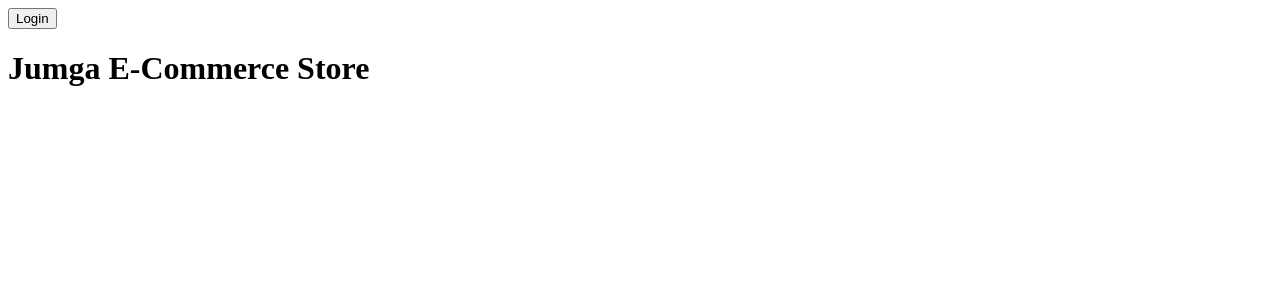
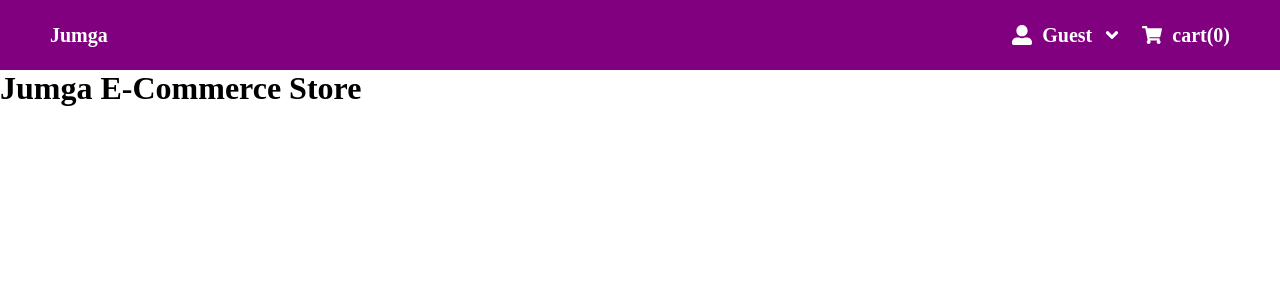
Before and after one commit to Sh3riff/FLW-Dev-Challenge, a React (Create React App) app in the folder client/: page / in a window 1280 px wide. Shown: the top 300 px of the page. Built offline with nearby package versions, Linux system fonts and the light colour scheme; no server answers.

Commit message:
FrontEnd - Navbar & Loader Component added

```diff
--- a/client/src/App.js
+++ b/client/src/App.js
@@ -1,26 +1,24 @@
 import React from 'react';
 import { useAuth0 } from '@auth0/auth0-react';
-import Login from './component/login'
-import Logout from './component/logout'
-
-const AuthNav = () =>{
-  const { isAuthenticated, user } = useAuth0()
-  return (
-    <nav>
-      {isAuthenticated ? <Logout /> : <Login /> }
-    </nav>
-  );
-}
+import Theme from './styles/theme';
+import GlobalStyles from './styles/components'
+import { NavBar, Loader } from './components'
 
 function App() {
   const { isLoading } = useAuth0()
-  if(isLoading) {
-    return <div> Loading... </div>
-  }
+
   return (
     <>
-      <AuthNav />
-      <h1>Jumga E-Commerce Store </h1>
+      <GlobalStyles />
+      <Theme>
+        {
+          isLoading ? <Loader /> :
+          <>
+          <NavBar />
+          <h1>Jumga E-Commerce Store </h1>
+          </>
+        }
+      </Theme>
     </>
   );
 }
--- a/client/src/component/login.js
+++ /dev/null
@@ -1,11 +0,0 @@
-import React from 'react';
-import { useAuth0 } from '@auth0/auth0-react';
-
-const Login = () => {
-    const { loginWithRedirect } = useAuth0()
-    return (
-        <button onClick={ () => loginWithRedirect() }>Login</button>
-    )
-}
-
-export default Login
--- a/client/src/component/logout.js
+++ /dev/null
@@ -1,11 +0,0 @@
-import React from 'react';
-import { useAuth0 } from '@auth0/auth0-react';
-
-const Login = () => {
-    const { logout } = useAuth0()
-    return (
-        <button onClick={ () => logout() }>Logout</button>
-    )
-}
-
-export default Login
--- /dev/null
+++ b/client/src/components/NavBar/NavCart.js
@@ -0,0 +1,16 @@
+import React from 'react';
+import { FaShoppingCart } from "react-icons/fa";
+import { NavRightContainer, NavRightContainerTop } from "./NavStyles"
+
+const NavCart = ({cartItems}) => {
+    return (
+        <NavRightContainer>
+            <NavRightContainerTop>
+                < FaShoppingCart />
+                <p>{`cart(${cartItems || 0})`}</p>
+            </NavRightContainerTop>
+        </NavRightContainer>
+    )
+}
+
+export default NavCart
--- /dev/null
+++ b/client/src/components/NavBar/NavProfile.js
@@ -0,0 +1,42 @@
+import React, { useState } from 'react';
+import { useAuth0 } from '@auth0/auth0-react';
+import { FaUserAlt, FaAngleDown, FaAngleUp } from "react-icons/fa";
+import { NavRightContainer, NavRightContainer2, NavRightContainerTop } from "./NavStyles"
+
+const NavProfile = () => {
+    const { isAuthenticated, user, loginWithRedirect, logout } = useAuth0()
+    const [DropDown, setDropDown] = useState(false);
+
+    const DynamicNav = DropDown ? NavRightContainer2 : NavRightContainer;
+
+    return (
+        <>
+        <DynamicNav>
+            <NavRightContainerTop onClick = { () => setDropDown(!DropDown)}>
+                <FaUserAlt />
+                <p>{ !isAuthenticated ? "Guest" : user.given_name}</p>
+
+                {DropDown ? <FaAngleUp /> : <FaAngleDown />}
+            </NavRightContainerTop>
+            {DropDown &&
+                <ul>
+                    { isAuthenticated ?
+                        <ul>
+                            <li>Profile</li>
+                            <li>My store</li>
+                            <li  onClick={ () => logout() } >logout</li>
+                        </ul>
+                        :
+                        <ul>
+                            <li onClick={ () => loginWithRedirect() }>login</li>
+                            <li onClick={ () => loginWithRedirect() }>Signup</li>
+                        </ul>
+                    }
+                </ul>
+            }
+        </DynamicNav>
+        </>
+    )
+}
+
+export default NavProfile
--- /dev/null
+++ b/client/src/components/NavBar/NavStyles.js
@@ -0,0 +1,60 @@
+import styled from 'styled-components';
+
+export const NavMain = styled.nav`
+    background-color: ${props => props.theme.color.secondary};
+    color: ${props => props.theme.color.light};
+    height: 70px;
+    padding: 20px 50px;
+    font-size: 20px;
+    font-weight: bold;
+    display: flex;
+    justify-content: space-between;
+    align-items: center;
+`;
+
+export const NavLeft = styled.div`
+    cursor: pointer;
+`;
+
+export const NavRight = styled.div`
+    display: flex;
+    justify-content: center;
+    align-items: center;
+    p{
+        padding: 0 20px;
+    }
+`;
+
+export const NavRightContainer = styled.div`
+    display: flex;
+    flex-direction: column;
+    position: relative;
+    z-index: 1;
+    ul{
+        background-color: ${props => props.theme.color.secondary};
+        padding: 5px 10px;
+        li{
+            cursor: pointer;
+            margin: 5px 0;
+        }
+    }
+`;
+
+export const NavRightContainer2 = styled(NavRightContainer)`
+    top: 55px;
+`;
+
+export const NavRightContainerTop = styled.div`
+    display: flex;
+    justify-content: space-between;
+    align-items: center;
+    cursor: pointer;
+    svg{
+        margin: 0 10px;
+    }
+    p{
+        padding: 0;
+    }
+`;
+export const NavRightContainerBottom = styled.div`
+`;
--- /dev/null
+++ b/client/src/components/NavBar/index.js
@@ -0,0 +1,20 @@
+import React from 'react';
+import NavProfile from './NavProfile';
+import NavCart from './NavCart';
+import { NavMain, NavLeft, NavRight } from "./NavStyles";
+
+const NavBar = () => {
+    return (
+        <NavMain>
+            <NavLeft>
+                <p>Jumga</p>
+            </NavLeft>
+            <NavRight>
+                <NavProfile />
+                <NavCart />
+            </NavRight>
+        </NavMain>
+    )
+}
+
+export default NavBar
--- /dev/null
+++ b/client/src/components/index.js
@@ -0,0 +1,2 @@
+export { default as NavBar } from './NavBar'
+export { default as Loader } from './utils/Loader'
--- /dev/null
+++ b/client/src/components/utils/Loader.js
@@ -0,0 +1,114 @@
+import React from 'react';
+import styled from 'styled-components';
+
+const LoaderContainer = styled.div`
+    display: flex;
+    justify-content: center;
+    align-items: center;
+    height: 100vh;
+    width: 100vw;
+
+    .lds-spinner {
+    display: inline-block;
+    position: relative;
+    width: 80px;
+    height: 80px;
+    }
+    .lds-spinner div {
+    transform-origin: 40px 40px;
+    animation: lds-spinner 1.2s linear infinite;
+    }
+    .lds-spinner div:after {
+    content: " ";
+    display: block;
+    position: absolute;
+    top: 3px;
+    left: 37px;
+    width: 6px;
+    height: 18px;
+    border-radius: 20%;
+    background: ${props => props.theme.color.secondary};
+    }
+    .lds-spinner div:nth-child(1) {
+    transform: rotate(0deg);
+    animation-delay: -1.1s;
+    }
+    .lds-spinner div:nth-child(2) {
+    transform: rotate(30deg);
+    animation-delay: -1s;
+    }
+    .lds-spinner div:nth-child(3) {
+    transform: rotate(60deg);
+    animation-delay: -0.9s;
+    }
+    .lds-spinner div:nth-child(4) {
+    transform: rotate(90deg);
+    animation-delay: -0.8s;
+    }
+    .lds-spinner div:nth-child(5) {
+    transform: rotate(120deg);
+    animation-delay: -0.7s;
+    }
+    .lds-spinner div:nth-child(6) {
+    transform: rotate(150deg);
+    animation-delay: -0.6s;
+    }
+    .lds-spinner div:nth-child(7) {
+    transform: rotate(180deg);
+    animation-delay: -0.5s;
+    }
+    .lds-spinner div:nth-child(8) {
+    transform: rotate(210deg);
+    animation-delay: -0.4s;
+    }
+    .lds-spinner div:nth-child(9) {
+    transform: rotate(240deg);
+    animation-delay: -0.3s;
+    }
+    .lds-spinner div:nth-child(10) {
+    transform: rotate(270deg);
+    animation-delay: -0.2s;
+    }
+    .lds-spinner div:nth-child(11) {
+    transform: rotate(300deg);
+    animation-delay: -0.1s;
+    }
+    .lds-spinner div:nth-child(12) {
+    transform: rotate(330deg);
+    animation-delay: 0s;
+    }
+    @keyframes lds-spinner {
+        0% {
+            opacity: 1;
+        }
+        100% {
+            opacity: 0;
+        }
+    }
+
+`;
+
+const Loader = () => {
+    return (
+        <>
+        <LoaderContainer>
+            <div className="lds-spinner">
+                <div></div>
+                <div></div>
+                <div></div>
+                <div></div>
+                <div></div>
+                <div></div>
+                <div></div>
+                <div></div>
+                <div></div>
+                <div></div>
+                <div></div>
+                <div></div>
+            </div>
+        </LoaderContainer>
+        </>
+    )
+}
+
+export default Loader
--- /dev/null
+++ b/client/src/styles/components.js
@@ -0,0 +1,12 @@
+import styled, { createGlobalStyle } from 'styled-components';
+export default createGlobalStyle`
+    *{
+    margin: 0;
+    padding: 0;
+    list-style-type: none;
+    box-sizing: border-box;
+    /* font-family: 'Gugi', cursive; */
+    outline: none;
+    text-decoration: none;
+    }
+`;
--- /dev/null
+++ b/client/src/styles/theme.js
@@ -0,0 +1,19 @@
+import React from 'react';
+import { ThemeProvider } from 'styled-components';
+
+const theme ={
+    color:{
+        primary: 'pink',
+        secondary: 'purple',
+        light: 'white',
+    }
+};
+
+
+const Theme = ({ children }) => (
+    <ThemeProvider theme={ theme }>
+        {children}
+    </ThemeProvider>
+  );
+
+export default Theme;
```
Also changed, not shown: 1 other file (tests, documents, lock files or other folders).
